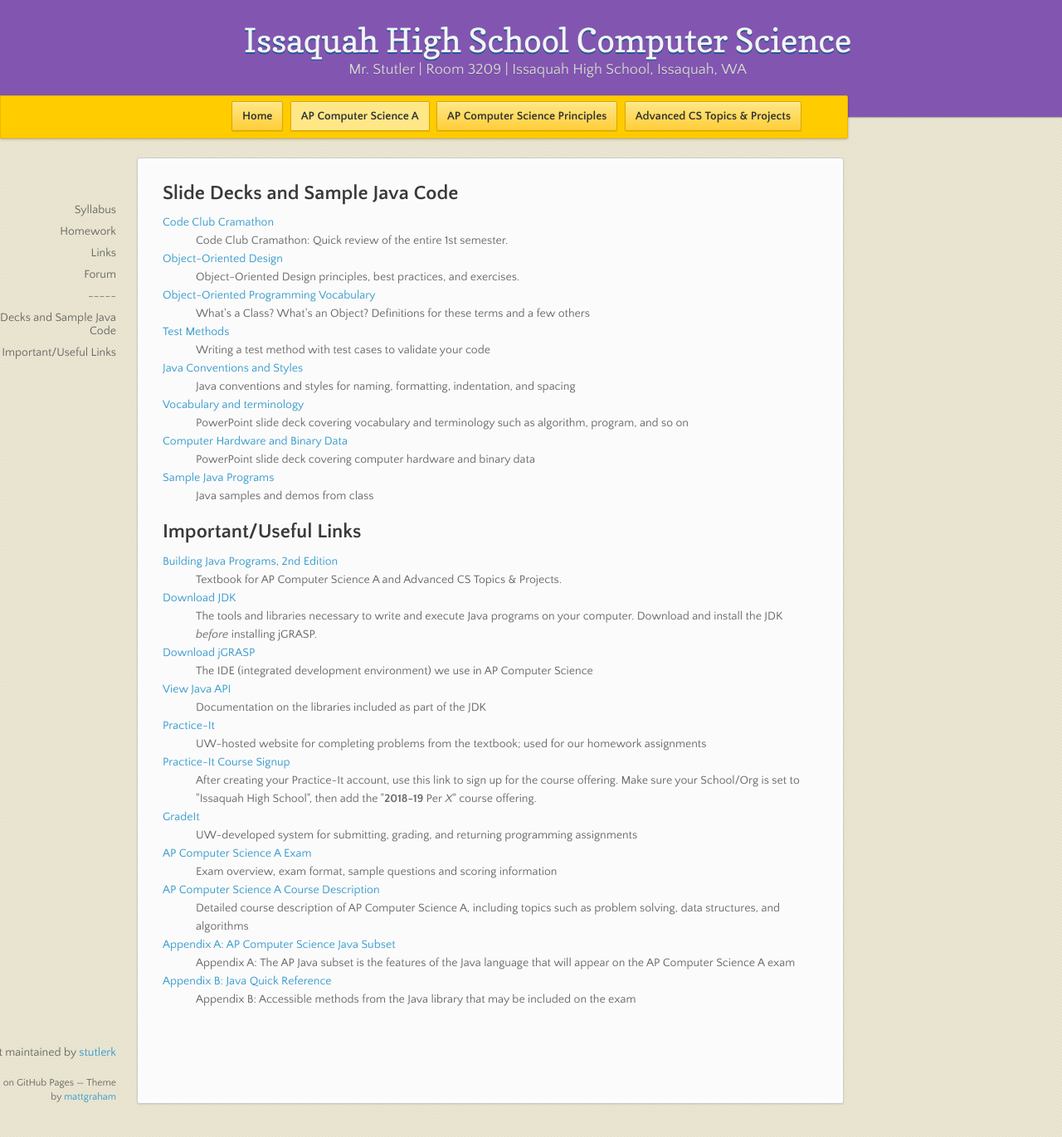
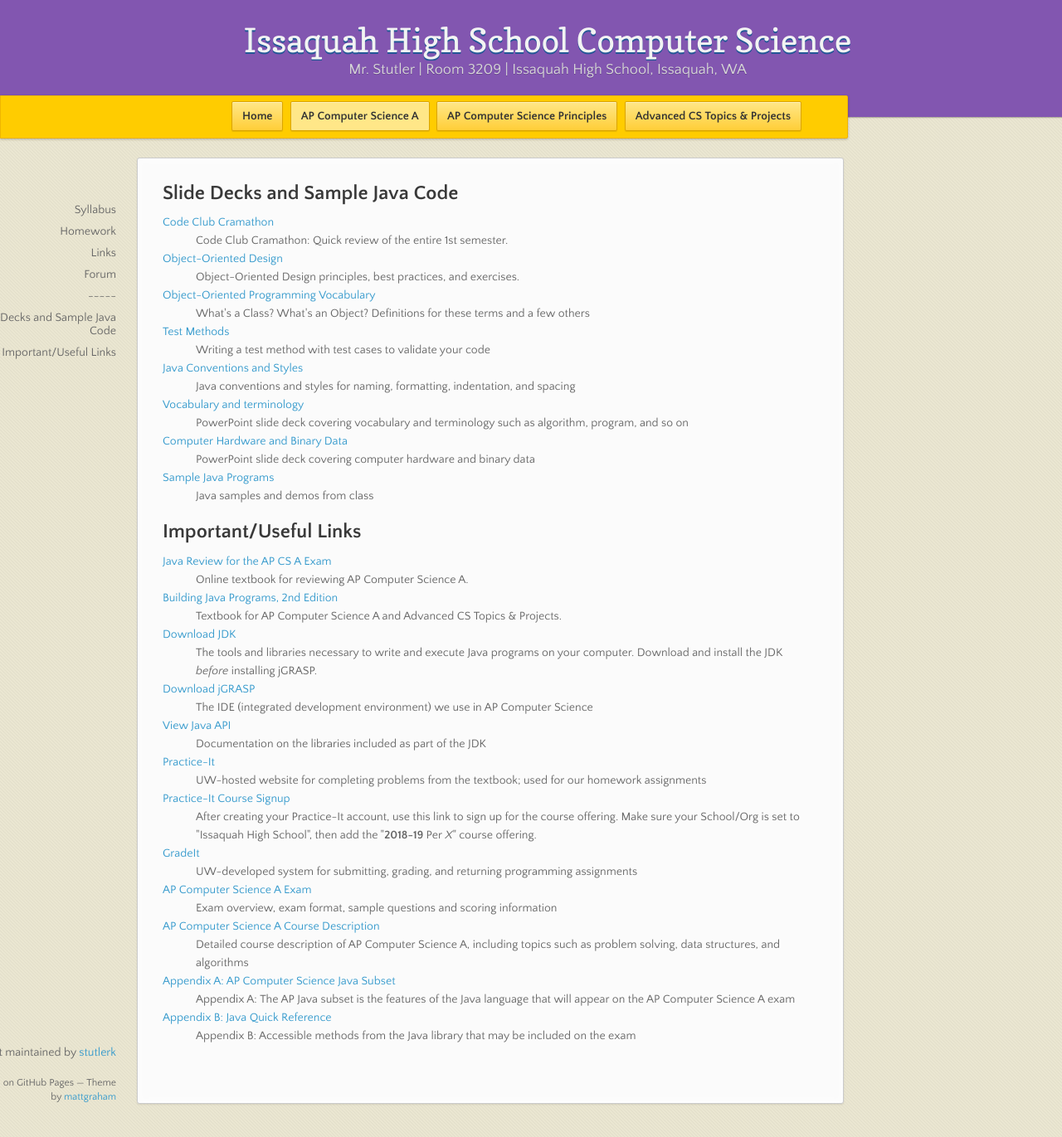
Before and after one commit to stutlerk/ihs-website, a Jekyll site: the page built from _apcsa/links.html, in a window 1280 px wide and 1371 px high. Shown: the whole window at 83% size. Built offline with Jekyll 4.4.1, drawn with Linux system fonts in a browser that asks for light colours; nearby versions of some CDN libraries.

Commit message:
Update links.html

```diff
--- a/_apcsa/links.html
+++ b/_apcsa/links.html
@@ -33,6 +33,9 @@ layout: course
 
 <h2>Important/Useful Links</h2>
 <dl>
+    <dt><a href="https://runestone.academy/runestone/static/IHS-APCSA2019/index.html" target="_blank">Java Review for the AP CS A Exam</a></dt>
+    <dd>Online textbook for reviewing AP Computer Science A.</dd>
+
     <dt><a href="https://issaquahwednet-my.sharepoint.com/:b:/g/personal/stutlerk_issaquah_wednet_edu/ERE0CKUFqmBKmzkBisWddoYBlNLxd17C_Ydb9auXyg5Crw?e=izF6aa" target="_blank">Building Java Programs, 2nd Edition</a></dt>
     <dd>Textbook for AP Computer Science A and Advanced CS Topics &amp; Projects.</dd>
 
```
